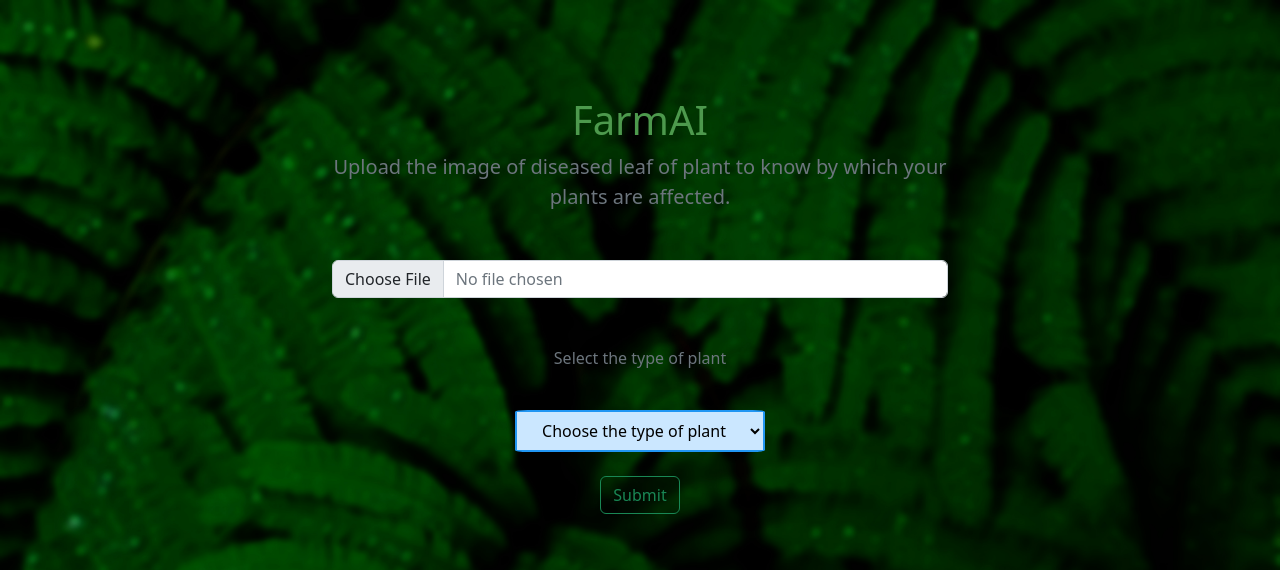
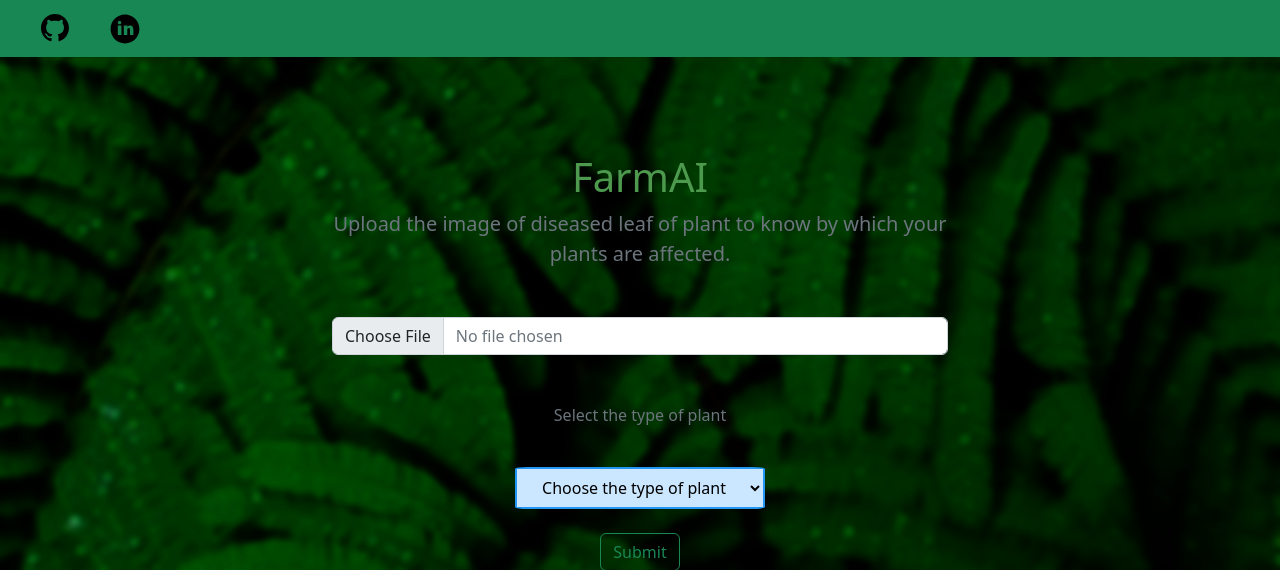
Before and after one commit to sanjay123-py/TensorFlow-Plant-disease-recognition, a Flask app: page / in a window 1280 px wide. Shown: the top 570 px of the page. Run offline with Flask 2, Linux system fonts and the light colour scheme.

Commit message:
WebRel Files

```diff
--- a/static/style1.css
+++ b/static/style1.css
@@ -45,3 +45,6 @@ cursor:pointer;
 .error{
 color:rgb(255, 97, 0);
 }
+.navbar{
+padding:0.1rem;
+}
--- a/templates/base.html
+++ b/templates/base.html
@@ -2,12 +2,32 @@
 <html lang="en">
 <head>
     <meta charset="UTF-8">
-   <title>PlantDlot</title>
+   <title>FarmAI</title>
     <link href="https://cdn.jsdelivr.net/npm/bootstrap@5.2.2/dist/css/bootstrap.min.css" rel="stylesheet" integrity="sha384-Zenh87qX5JnK2Jl0vWa8Ck2rdkQ2Bzep5IDxbcnCeuOxjzrPF/et3URy9Bv1WTRi" crossorigin="anonymous">
     <link href="{{ url_for('static',filename='style1.css') }}" rel="stylesheet">
 </head>
 <!--class="container-md bg-dark text-light"-->
 <body >
+<nav class="navbar navbar-expand-lg navbar-light bg-success">
+  <div class="collapse navbar-collapse" id="navbarText">
+    <ul class="navbar-nav mr-auto">
+        <li class="text-success">
+            Link
+      </li>
+      <li>
+          <a class="nav-link" href="https://github.com/sanjay123-py/TensorFlow-Plant-disease-recognition"><img src="./static/github.svg" width="28" height="36"></a>
+      </li>
+      <li class="nav-item text-success">
+        Lin
+      </li>
+      <li>
+        <a class="nav-link" href="https://www.linkedin.com/in/sanjay-sanjay-3a87641b7/">
+            <img src="./static/Linkedin.svg" width="36" height="38">
+        </a>
+      </li>
+    </ul>
+  </div>
+</nav>
 <div class="text-secondary px-4 py-5 text-center" id="cont2">
     <div class="py-5">
       <h1>FarmAI</h1>
--- a/templates/result.html
+++ b/templates/result.html
@@ -13,7 +13,7 @@
     <p>lorem ipsummfmf noqwfm oqfmifj23 o3jf2okpqie nwwjf eqnoirg hewfwj eufh enf eifw ef iweuf b ehfw oejbf wi ekfnwe kfnewfi oe ifhjwoie wief hiw onoeihfn fieu eifhiw oeqoiebfhi orugh jf</p>
 </div>
 <form action="/" method="post">
-    <button type="submit" class="btn btn-outline-warning back">back</button>
+    <button type="submit" class="btn btn-outline-light back">back</button>
 </form>
 <script src="https://cdn.jsdelivr.net/npm/bootstrap@5.2.2/dist/js/bootstrap.bundle.min.js" integrity="sha384-OERcA2EqjJCMA+/3y+gxIOqMEjwtxJY7qPCqsdltbNJuaOe923+mo//f6V8Qbsw3" crossorigin="anonymous"></script>
 </body>
```
Also changed, not shown: static/Linkedin.svg (added), static/github.svg (added), static/icons8-github.gif (added).
